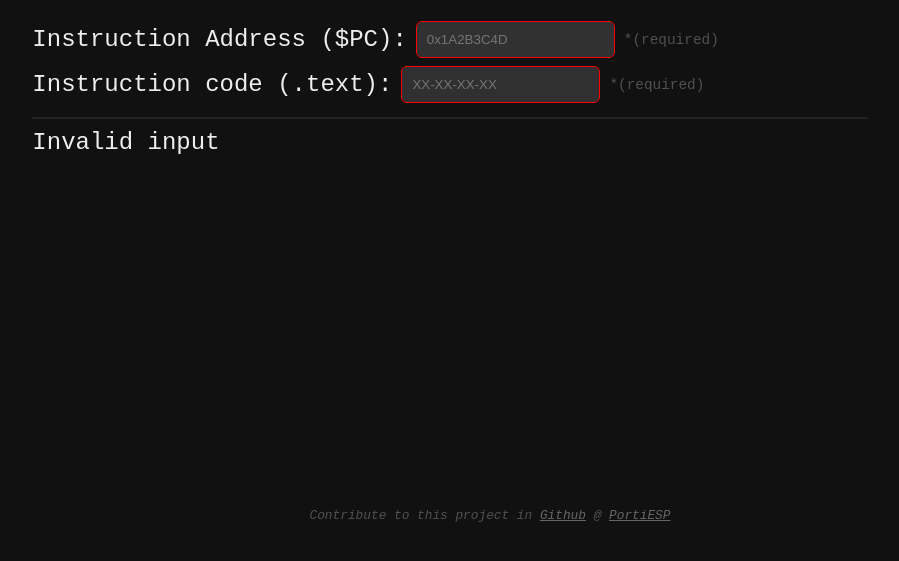
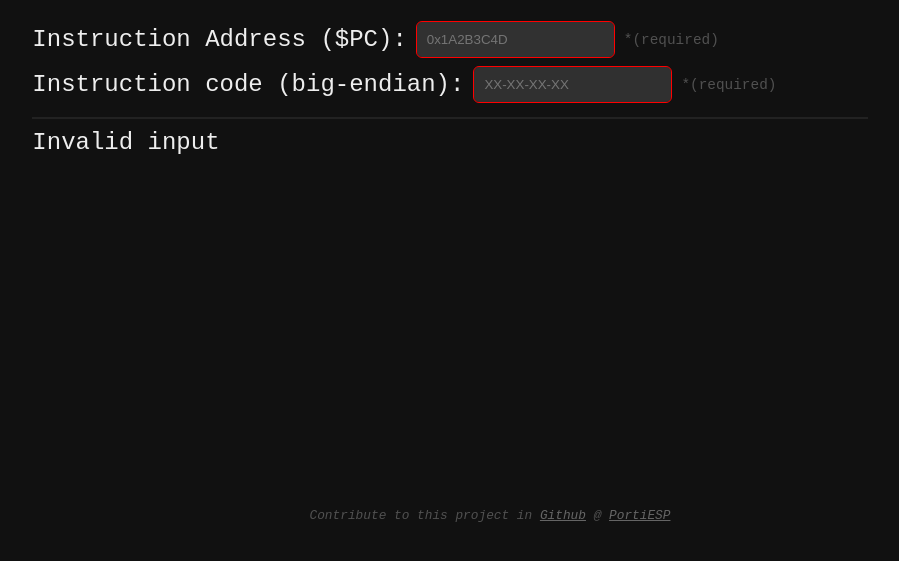
Before and after one commit to PortiESP/mips-disassembler-online, a plain HTML site: page index.html in a window 1280 px wide. Shown: the part 237-798 px from the top of the page, without its empty margins (190-1089 px from the left). Drawn offline with Linux system fonts and the light colour scheme.

Commit message:
Updated texts

```diff
--- a/index.html
+++ b/index.html
@@ -11,7 +11,7 @@
           <input type="text" id="instruction-address" name="instruction-address" placeholder="0x1A2B3C4D" autofocus value=""/> <span class="required">*(required)</span>
         </div>
         <div class="input-group">
-          <label for="instruction-code">Instruction code (.text): </label>
+          <label for="instruction-code">Instruction code (big-endian): </label>
           <input type="text" id="instruction-code" name="instruction-code" placeholder="XX-XX-XX-XX" value=""/> <span class="required">*(required)</span>
         </div>
       </div>
```
